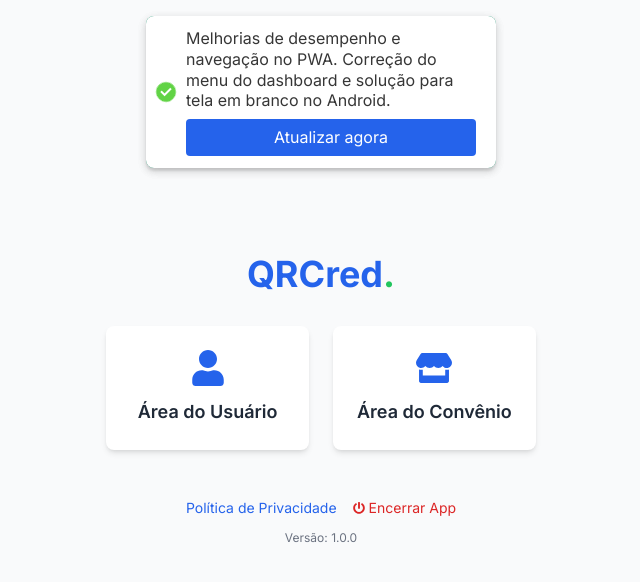
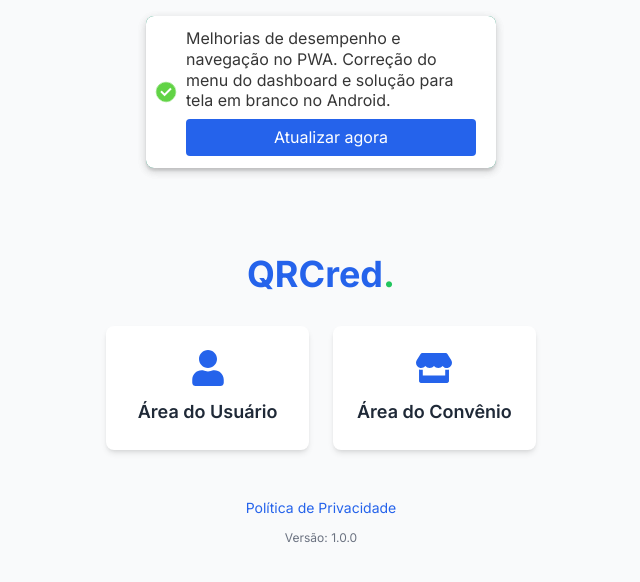
Before and after one commit to devdevmaster97/saspy, a Next.js app: page /menu in a window 1280 px wide. Shown: the top 582 px of the page, without its empty margins (319-959 px from the left). Built offline with nearby package versions, Linux system fonts and the light colour scheme.

Commit message:
botao sair

```diff
--- a/app/menu/page.tsx
+++ b/app/menu/page.tsx
@@ -139,12 +139,6 @@
             >
               Política de Privacidade
             </button>
-            <button
-              onClick={handleEncerrarApp}
-              className="text-red-600 hover:underline text-sm flex items-center gap-1"
-            >
-              <FaPowerOff size={12} /> Encerrar App
-            </button>
           </div>
           <p className="text-gray-500 text-xs mt-2">
             Versão: {appVersion}
```
